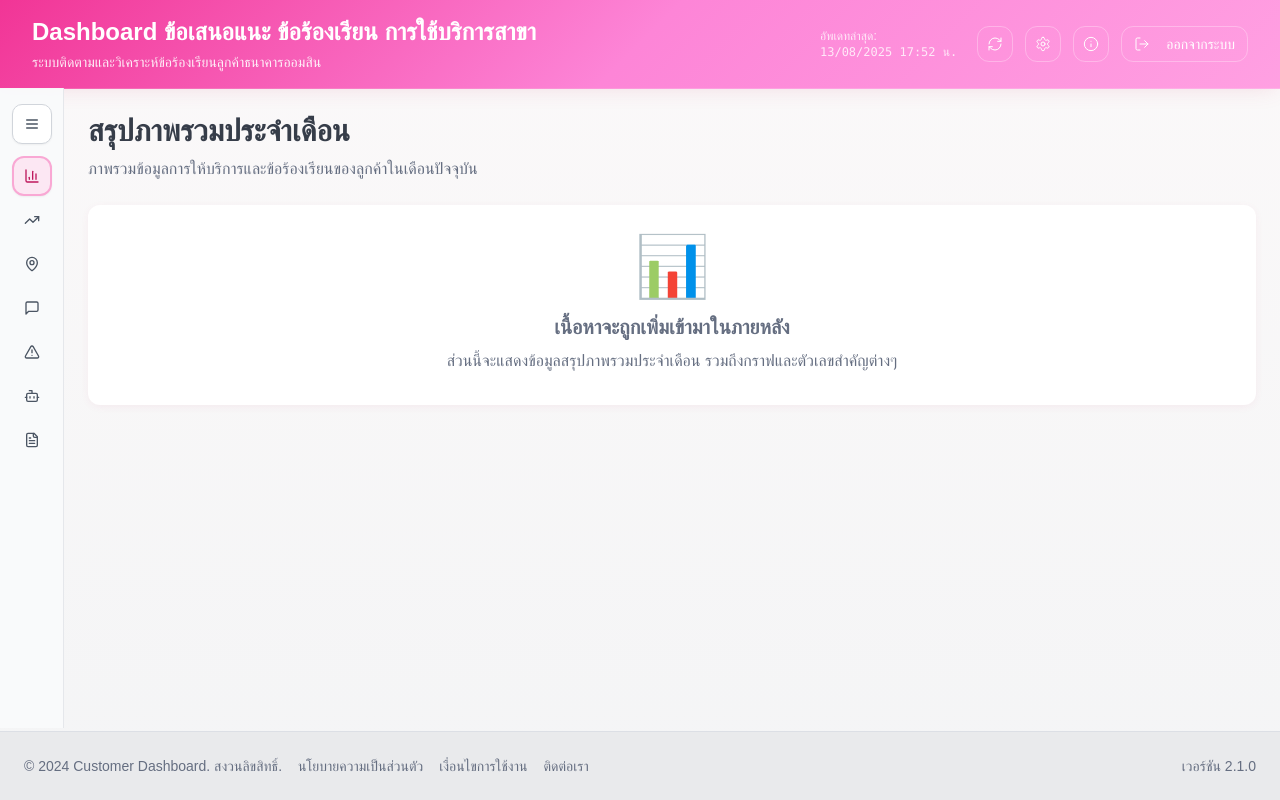
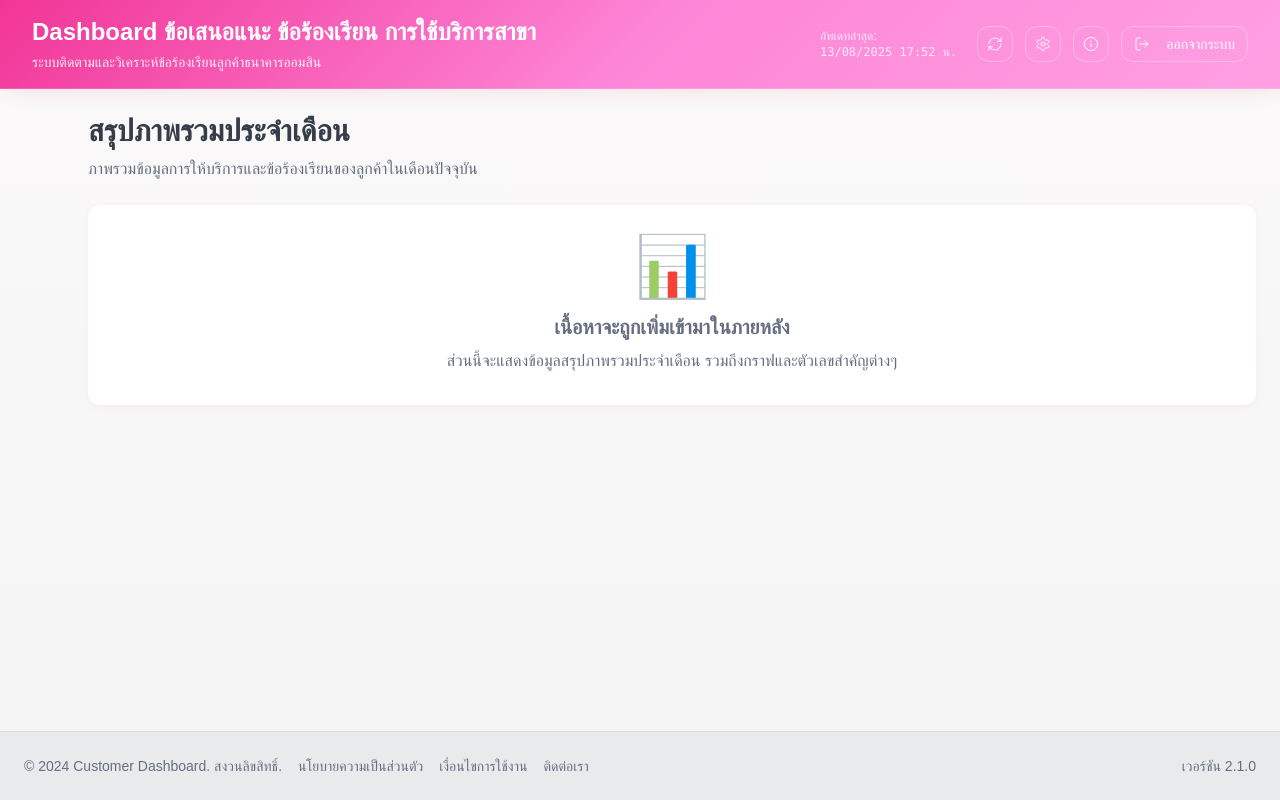
Before and after one commit to aomsin-agent/aomsin-customer-feedback, a React (Vite) app: page / in a window 1280 px wide. Built offline with nearby package versions, Linux system fonts and the light colour scheme; a web font is replaced by a local one.

Commit message:
Fix mini sidebar overlap with header
Adjusted mini sidebar z-index to ensure it stays behind the header during zoom.

```diff
--- a/src/components/Layout/AppSidebar.tsx
+++ b/src/components/Layout/AppSidebar.tsx
@@ -82,7 +82,7 @@ export function AppSidebar() {
   return (
     <>
       {/* Mini Sidebar - Always visible on desktop when closed */}
-      <div className="hidden lg:flex fixed left-0 w-16 bg-gray-50/95 backdrop-blur-sm border-r border-gray-200 flex-col items-center py-4 z-0" style={{ top: 'calc(5rem + 1vh)', bottom: 'calc(4rem + 1vh)' }}>
+      <div className="hidden lg:flex fixed left-0 w-16 bg-gray-50/95 backdrop-blur-sm border-r border-gray-200 flex-col items-center py-4 -z-10" style={{ top: 'max(5rem, calc(5rem + 1vh))', bottom: 'max(4rem, calc(4rem + 1vh))' }}>
         {/* Drawer Toggle Button */}
         <Sheet open={isOpen} onOpenChange={setIsOpen}>
           <SheetTrigger asChild>
```
